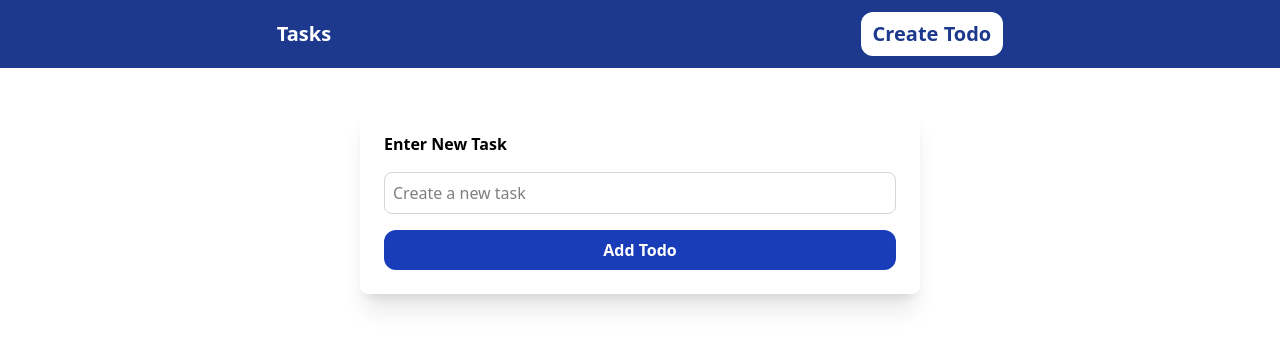
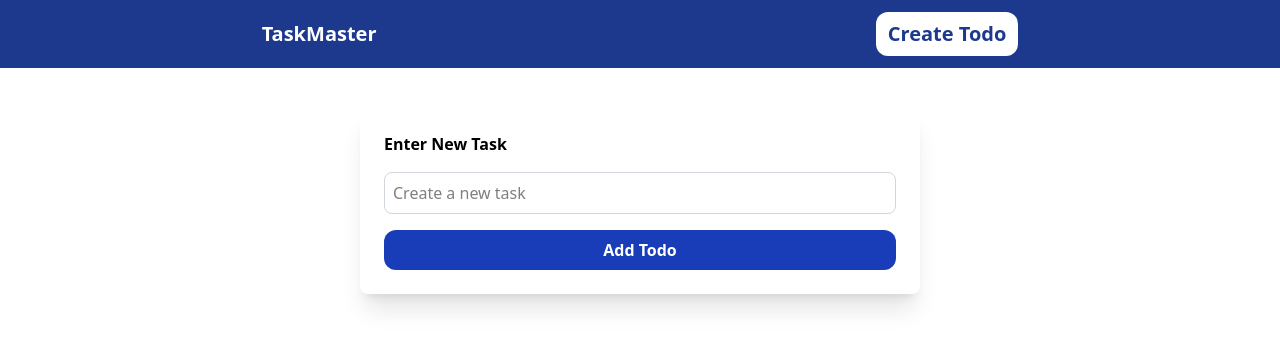
Before and after one commit to ken-jibril/Todos, a React (Vite) app: page /create in a window 1280 px wide. Shown: the top 348 px of the page. Built offline with nearby package versions, Linux system fonts and the light colour scheme; no server answers.

Commit message:
update change the name of the home link to 'TaskMaster'

```diff
--- a/src/components/Navbar.jsx
+++ b/src/components/Navbar.jsx
@@ -3,7 +3,7 @@
 function Navbar() {
   return (
     <nav className='bg-blue-900 text-white p-3 flex justify-around items-center'>
-       <Link to="/" className="font-bold text-xl ">Tasks</Link>
+       <Link to="/" className="font-bold text-xl ">TaskMaster</Link>
        <Link to="/create" className="font-bold text-xl bg-white text-blue-900 px-3 py-2 rounded-xl hover:bg-blue-500 hover:text-white transition-all duration-300">Create Todo</Link>
     </nav>
   )
```
